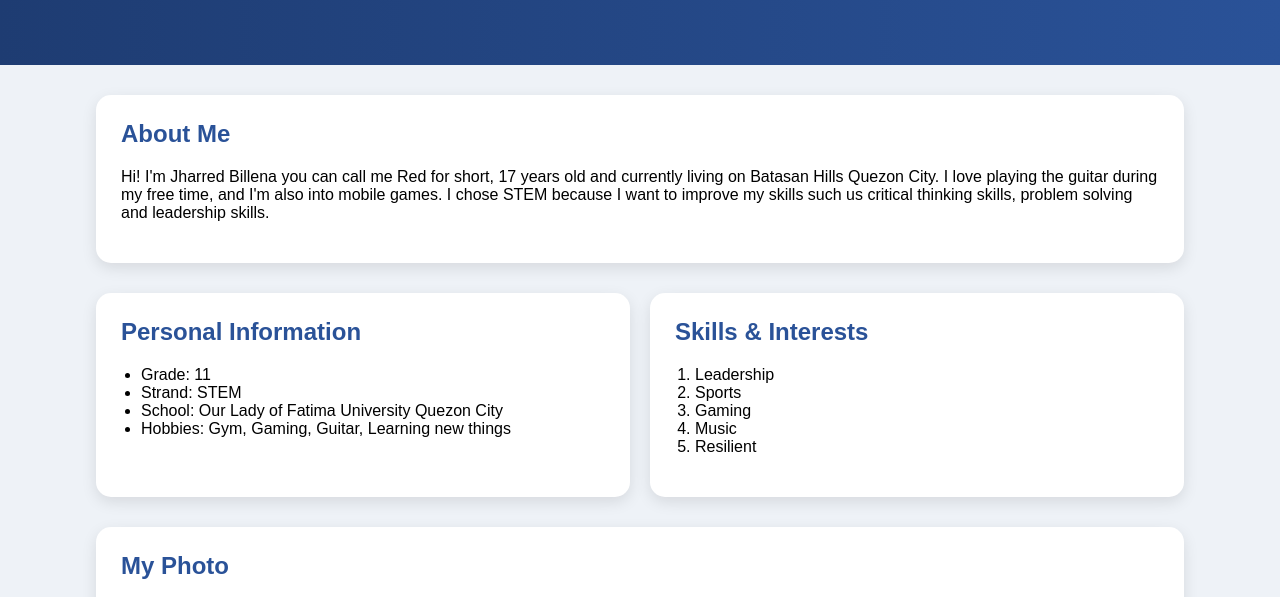
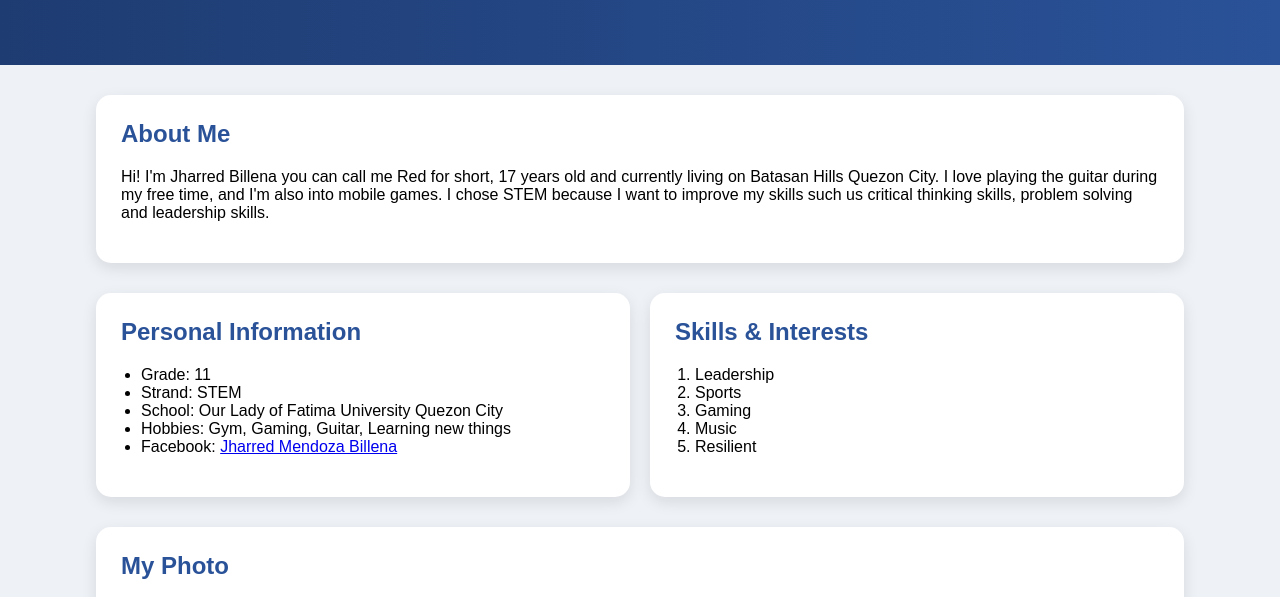
Before and after one commit to jharred-gif/jharredwebsite, a plain HTML site: page index.html in a window 1280 px wide. Shown: the part 129-726 px from the top of the page. Drawn offline with Linux system fonts and the light colour scheme.

Commit message:
index.html

```diff
--- a/index.html
+++ b/index.html
@@ -108,6 +108,11 @@
                 <li>Strand: STEM</li>
                 <li>School: Our Lady of Fatima University Quezon City</li>
                 <li>Hobbies: Gym, Gaming, Guitar, Learning new things</li>
+                <li>Facebook:
+                    <a href="https://www.facebook.com/share/1Aa5utyAHo/" target="_blank">
+                        Jharred Mendoza Billena
+                    </a>
+                </li>
             </ul>
         </div>
 
```
